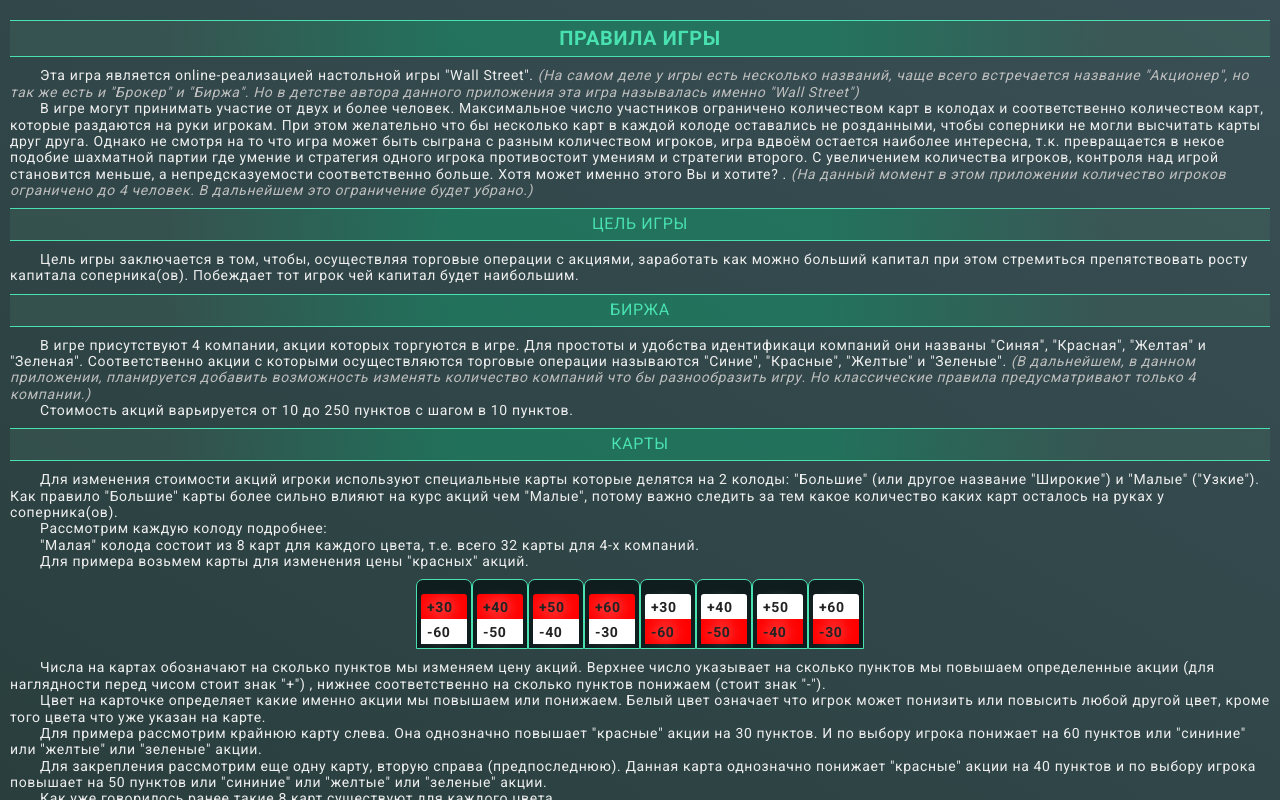
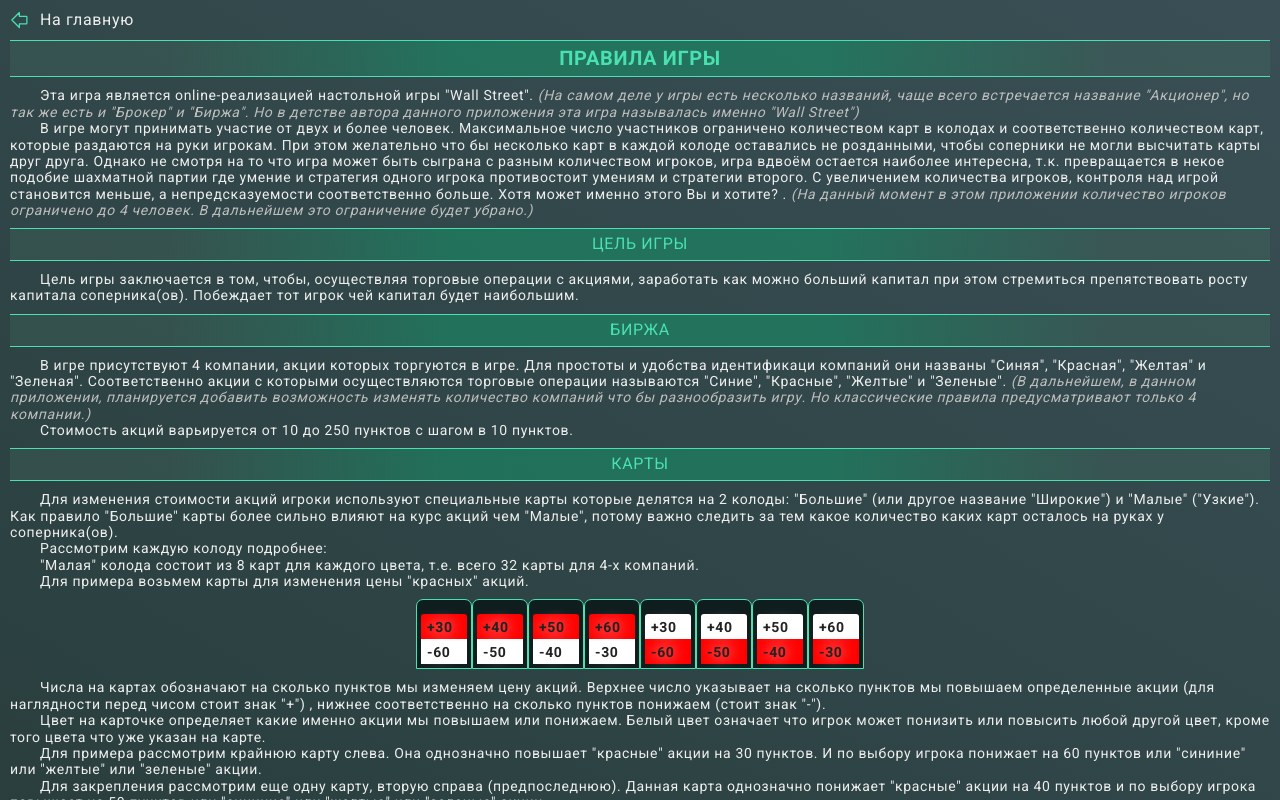
Before and after one commit to xWinst/WallStreet, a React (Create React App) app: page /rules in a window 1280 px wide. Shown: the top 800 px of the page. Built offline with nearby package versions, Linux system fonts and the light colour scheme; what notiflix would draw is missing.

Commit message:
change base url

```diff
--- a/src/components/HomeMenu/HomeMenu.jsx
+++ b/src/components/HomeMenu/HomeMenu.jsx
@@ -17,7 +17,11 @@ const HomeMenu = () => {
                 text="Создать аккаунт"
                 click={() => navigate('/register')}
             />
-            <Button cn={s.btn} text="Правила игры" />
+            <Button
+                cn={s.btn}
+                text="Правила игры"
+                click={() => navigate('/rules')}
+            />
         </div>
     );
 };
--- a/src/components/Tablo/Tablo.jsx
+++ b/src/components/Tablo/Tablo.jsx
@@ -26,7 +26,7 @@ const Tablo = () => {
 
     const { width } = useInner();
     // const size = width / 2.5;
-    const size = width < 768 ? 360 / 2.5 : 768 / 2.5;
+    const size = width < 768 ? 360 / 2.5 : 768 / 2;
     const pricesArray = getPricesArray(width);
 
     const getStyle = (cost, index) => {
--- a/src/index.css
+++ b/src/index.css
@@ -116,6 +116,14 @@ input[type='number'] {
     background-image: var(--bg-gradient);
 }
 
+.goBack {
+    display: flex;
+    align-items: center;
+    gap: 10px;
+    margin-bottom: 10px;
+    cursor: pointer;
+}
+
 .icon {
     position: absolute;
     top: 12px;
--- a/src/pages/Rules.jsx
+++ b/src/pages/Rules.jsx
@@ -1,9 +1,15 @@
-import { Card } from 'components';
+import { useNavigate } from 'react-router-dom';
+import { Icon, Card } from 'components';
 import { getCardById } from 'db';
 
 const Rules = () => {
+    const navigate = useNavigate();
     return (
         <div className="game">
+            <div className="goBack" onClick={() => navigate('/main/games')}>
+                <Icon icon="arrow-left" w={20} />
+                <p>На главную</p>
+            </div>
             <h1 className="title hero">Правила игры</h1>
             <p className="text">
                 Эта игра является online-реализацией настольной игры "Wall
@@ -525,6 +531,10 @@ const Rules = () => {
             </p>
             <br />
             <p style={{ textAlign: 'center' }}>УДАЧИ В ИГРЕ!</p>
+            <div className="goBack" onClick={() => navigate('/main/games')}>
+                <Icon icon="arrow-left" w={20} />
+                <p>На главную</p>
+            </div>
         </div>
     );
 };
--- a/src/state/userOperations.js
+++ b/src/state/userOperations.js
@@ -1,9 +1,9 @@
 import axios from 'axios';
 import { createAsyncThunk } from '@reduxjs/toolkit';
 
-const { REACT_APP_BASE_URL2 } = process.env;
+const { REACT_APP_BASE_URL } = process.env;
 
-axios.defaults.baseURL = REACT_APP_BASE_URL2;
+axios.defaults.baseURL = REACT_APP_BASE_URL;
 
 export const setToken = token => {
     axios.defaults.headers.common.Authorization = token
```
